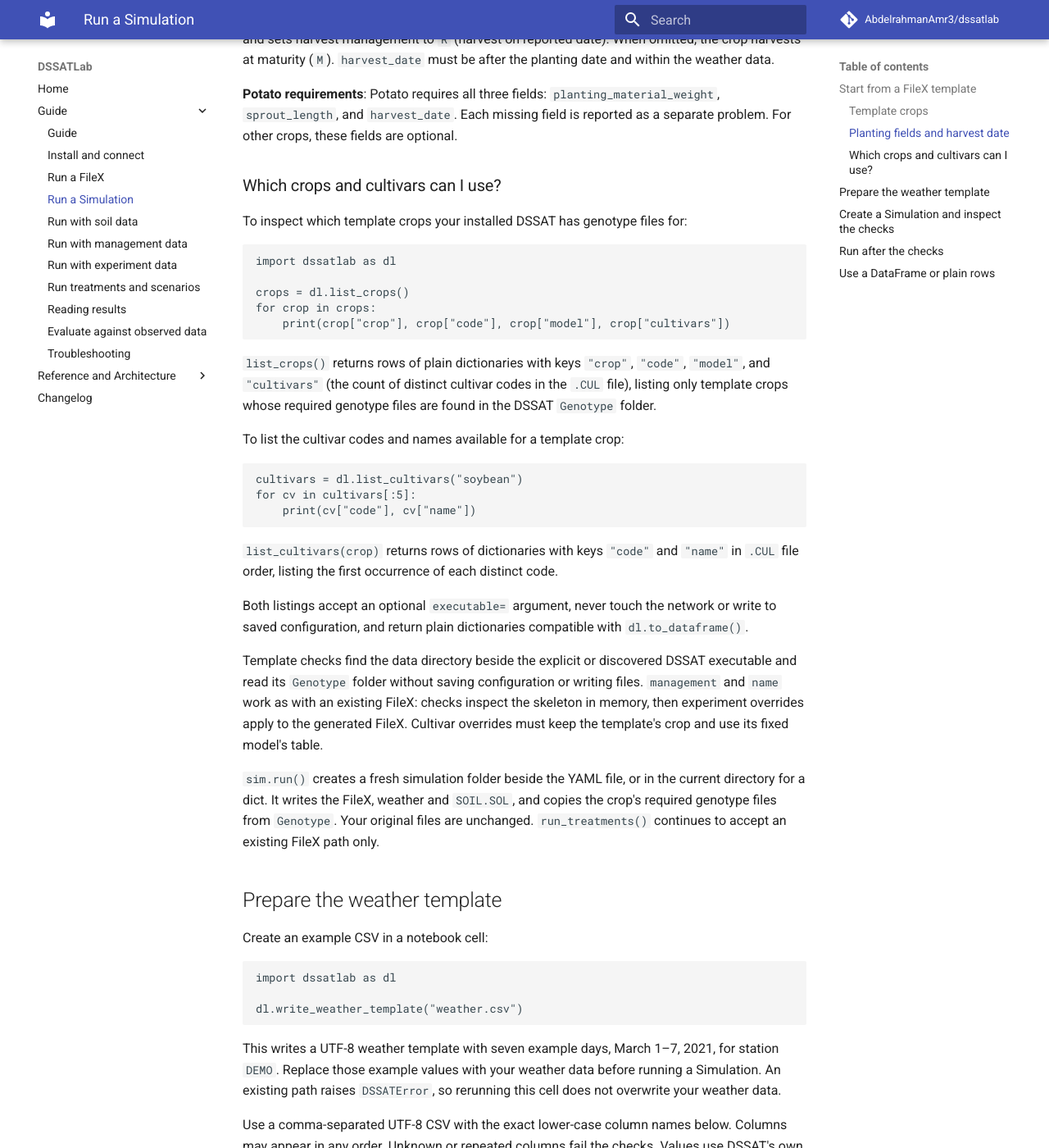
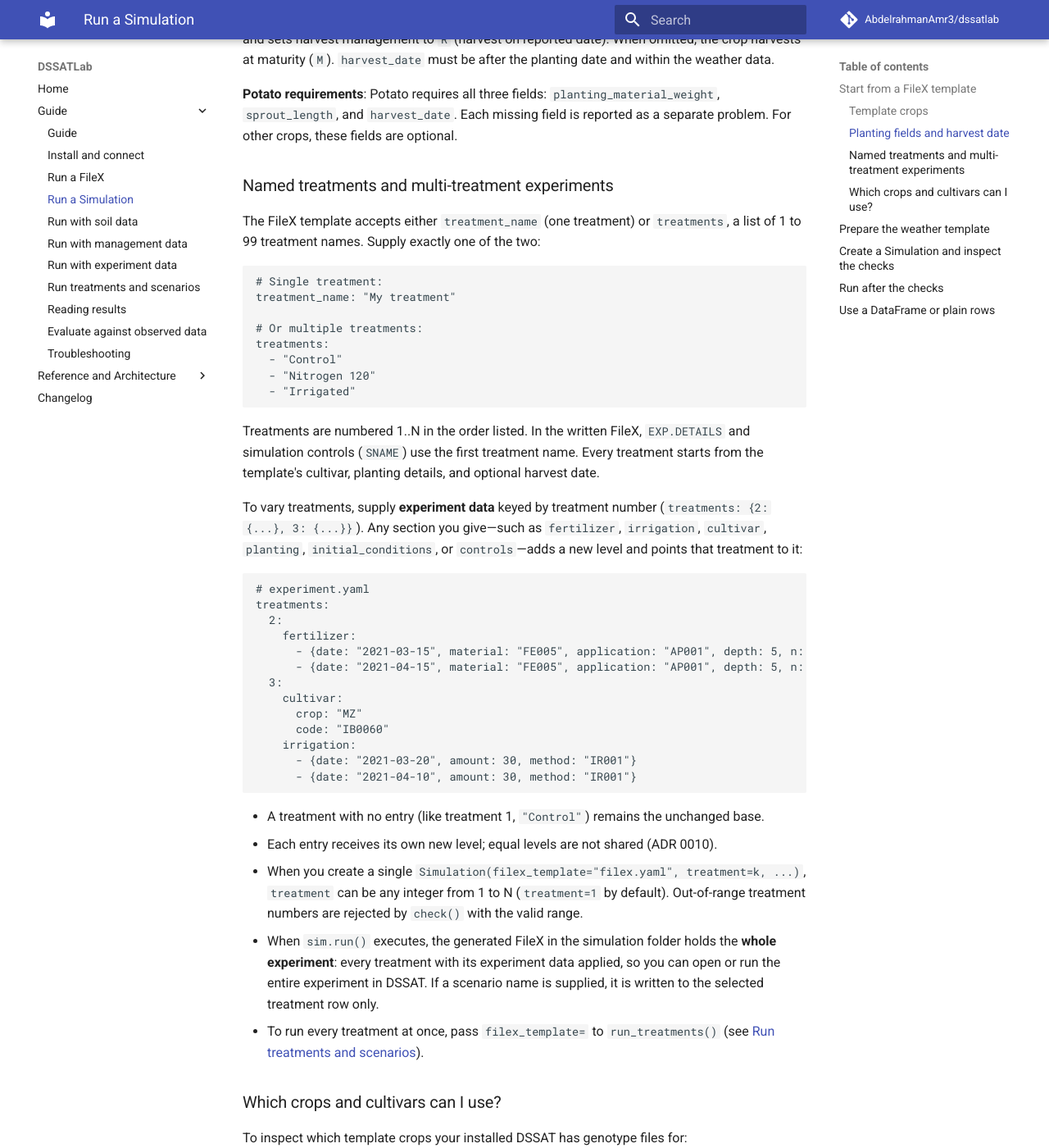
Before and after one commit to AbdelrahmanAmr3/dssatlab, an MkDocs documentation site: the page built from docs/guide/simulation.md, in a window 1280 px wide and 1400 px high, scrolled down 1749 px. Shown: the whole window at 82% size. Built offline with MkDocs 1.6.1 and Material for MkDocs 9.7.7, drawn with Linux system fonts in a browser that asks for light colours; comment, search, counter and statistics services are not loaded; some of the changed text lies outside the part shown.

Commit message:
v0.11: docs, tutorial Case 6, changelog and version 0.11.0 (#119)
Guides explain the treatments list, experiment data per treatment and
run_treatments(filex_template=...). Tutorial Case 6 runs a rainfed,
irrigated and irrigated + N maize experiment from one template (real DSSAT:
HWAM 155 / 719 / 1247).

Co-Authored-By: Claude Opus 5.5 <noreply@anthropic.com>

````diff
--- a/docs/guide/simulation.md
+++ b/docs/guide/simulation.md
@@ -27,7 +27,7 @@ same fields (no extra dependency). Supply exactly one of `filex` and
 `filex_template`; both or neither raise `DSSATCheckError` from `check()` and
 `run()`. The existing positional order remains `filex, treatment, weather,
 executable`, with defaults `None, 1, None, None`. Templates require `soil` and
-use treatment 1. Station and soil IDs come from your data. The simulation starts
+default to treatment 1. Station and soil IDs come from your data. The simulation starts
 on the template's planting date, which must be covered by weather, unless
 experiment controls override the start date.
 
@@ -60,6 +60,47 @@ The template `planting` section accepts the standard fields (`date`, `method`, `
 In addition, an optional top-level `harvest_date` may be specified as a quoted ISO date (`"YYYY-MM-DD"`). When given, dssatlab writes a `*HARVEST DETAILS` section (`HDATE`, stage code `GS000`) and sets harvest management to `R` (harvest on reported date). When omitted, the crop harvests at maturity (`M`). `harvest_date` must be after the planting date and within the weather data.
 
 **Potato requirements**: Potato requires all three fields: `planting_material_weight`, `sprout_length`, and `harvest_date`. Each missing field is reported as a separate problem. For other crops, these fields are optional.
+
+### Named treatments and multi-treatment experiments
+
+The FileX template accepts either `treatment_name` (one treatment) or `treatments`, a list of 1 to 99 treatment names. Supply exactly one of the two:
+
+```yaml
+# Single treatment:
+treatment_name: "My treatment"
+
+# Or multiple treatments:
+treatments:
+  - "Control"
+  - "Nitrogen 120"
+  - "Irrigated"
+```
+
+Treatments are numbered 1..N in the order listed. In the written FileX, `EXP.DETAILS` and simulation controls (`SNAME`) use the first treatment name. Every treatment starts from the template's cultivar, planting details, and optional harvest date.
+
+To vary treatments, supply **experiment data** keyed by treatment number (`treatments: {2: {...}, 3: {...}}`). Any section you give—such as `fertilizer`, `irrigation`, `cultivar`, `planting`, `initial_conditions`, or `controls`—adds a new level and points that treatment to it:
+
+```yaml
+# experiment.yaml
+treatments:
+  2:
+    fertilizer:
+      - {date: "2021-03-15", material: "FE005", application: "AP001", depth: 5, n: 60}
+      - {date: "2021-04-15", material: "FE005", application: "AP001", depth: 5, n: 60}
+  3:
+    cultivar:
+      crop: "MZ"
+      code: "IB0060"
+    irrigation:
+      - {date: "2021-03-20", amount: 30, method: "IR001"}
+      - {date: "2021-04-10", amount: 30, method: "IR001"}
+```
+
+- A treatment with no entry (like treatment 1, `"Control"`) remains the unchanged base.
+- Each entry receives its own new level; equal levels are not shared (ADR 0010).
+- When you create a single `Simulation(filex_template="filex.yaml", treatment=k, ...)`, `treatment` can be any integer from 1 to N (`treatment=1` by default). Out-of-range treatment numbers are rejected by `check()` with the valid range.
+- When `sim.run()` executes, the generated FileX in the simulation folder holds the **whole experiment**: every treatment with its experiment data applied, so you can open or run the entire experiment in DSSAT. If a scenario name is supplied, it is written to the selected treatment row only.
+- To run every treatment at once, pass `filex_template=` to `run_treatments()` (see [Run treatments and scenarios](scenarios.md)).
 
 ### Which crops and cultivars can I use?
 
@@ -94,9 +135,9 @@ skeleton in memory, then experiment overrides apply to the generated FileX.
 Cultivar overrides must keep the template's crop and use its fixed model's table.
 
 `sim.run()` creates a fresh simulation folder beside the YAML file, or in the
-current directory for a dict. It writes the FileX, weather and `SOIL.SOL`, and
+current directory for a dict. It writes the FileX (holding all treatments), weather and `SOIL.SOL`, and
 copies the crop's required genotype files from `Genotype`. Your original files are unchanged.
-`run_treatments()` continues to accept an existing FileX path only.
+`run_treatments()` also accepts `filex_template=` to run all or selected template treatments (see [Run treatments and scenarios](scenarios.md)).
 
 ## Prepare the weather template
 
--- a/pyproject.toml
+++ b/pyproject.toml
@@ -4,7 +4,7 @@ build-backend = "setuptools.build_meta"
 
 [project]
 name = "dssatlab"
-version = "0.10.0"
+version = "0.11.0"
 description = "A small Python interface to DSSAT-CSM: find or build DSSAT, run a FileX, or run a simulation from your own weather data."
 readme = "README.md"
 requires-python = ">=3.10"
--- a/src/dssatlab/__init__.py
+++ b/src/dssatlab/__init__.py
@@ -30,4 +30,4 @@ __all__ = ["DSSATError", "DSSATInstallError", "DSSATNotFoundError", "DSSATRunErr
            "run_treatments", "combine_summaries", "write_scenario_template",
            ]
 
-__version__ = "0.10.0"
+__version__ = "0.11.0"
````
Also changed, not shown: CHANGELOG.md (+21 -0 lines), README.md (+8 -5 lines), docs/guide/scenarios.md (+24 -2 lines), docs/reference/decisions.md (+1 -0 lines), docs/reference/roadmap.md (+2 -1 lines), 1 other file.
